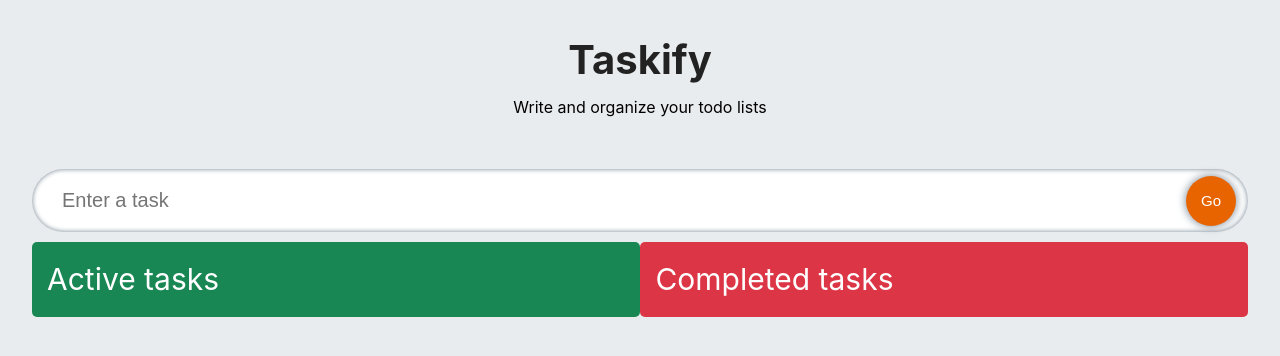
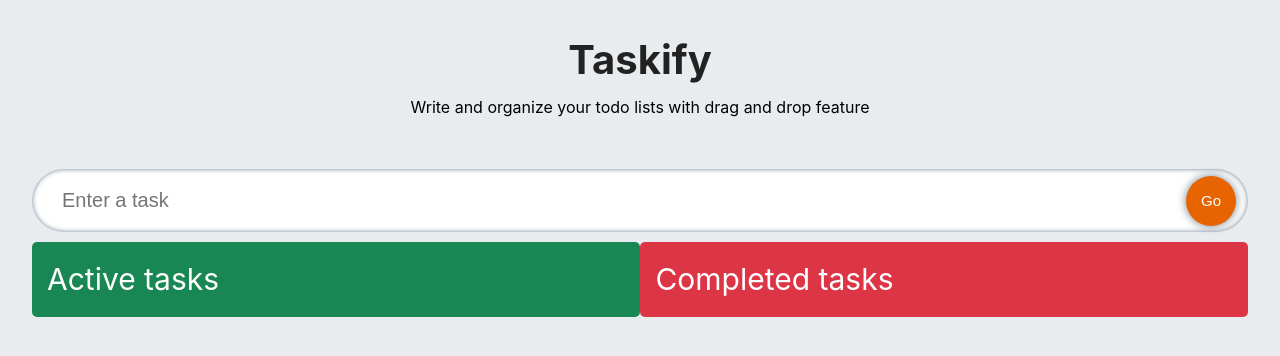
Before and after one commit to alutfi05/react-typescript, a React (Vite) app: page / in a window 1280 px wide. Shown: the top 356 px of the page. Built offline with nearby package versions, Linux system fonts and the light colour scheme.

Commit message:
finish create taskify app with react typescript

```diff
--- a/src/App.tsx
+++ b/src/App.tsx
@@ -55,7 +55,9 @@ const App: React.FC = () => {
     <DragDropContext onDragEnd={onDragEnd}>
       <div className="app">
         <span className="heading">Taskify</span>
-        <p className="sub__heading">Write and organize your todo lists</p>
+        <p className="sub__heading">
+          Write and organize your todo lists with drag and drop feature
+        </p>
         <InputField todo={todo} setTodo={setTodo} handleAdd={handleAdd} />
         <TodoList
           todos={todos}
```
